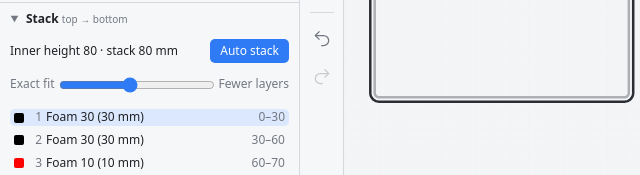
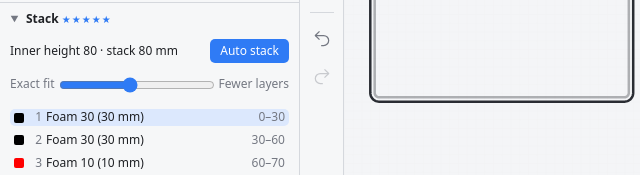
Before and after one commit to falue/incase, a website built with Vite: page index.html in a window 1280 px wide. Shown: the part 393-568 px from the top of the page, 0-640 px from the left. Built offline with nearby package versions, Linux system fonts and the light colour scheme; what clipper2-ts would draw is missing.

Commit message:
better faster stronger longer

```diff
--- a/index.html
+++ b/index.html
@@ -50,7 +50,7 @@
       <!-- placed as the last cell of the Case fields by renderCase -->
       <span id="preset-picker" class="preset-picker"><button id="presets-button" data-tip="Fill in the case from a brand's model or one of your own">Brands…</button><div id="presets" class="presets" hidden></div></span>
       <details open><summary>Available materials <small>order = preference</small></summary><div id="materials"></div></details>
-      <details open><summary>Stack <small>top → bottom</small></summary><div id="stack-head" class="row"></div><div id="stack-weight" class="row" data-tip="Auto stack: how much less sinking of the objects (in mm, all added up) one more layer must bring"></div><div id="stack"></div></details>
+      <details open><summary>Stack <small id="stack-score"></small></summary><div id="stack-head" class="row"></div><div id="stack-weight" class="row" data-tip="Auto stack: how much less sinking of the objects (in mm, all added up) one more layer must bring"></div><div id="stack"></div></details>
       <details open><summary>Export as…</summary><div id="export"></div></details>
       <footer class="links">
         <a href="https://github.com/falue/incase" target="_blank" rel="noopener" data-tip="Source code on GitHub"><svg viewBox="0 0 16 16" aria-label="GitHub"><path d="M8 0C3.58 0 0 3.58 0 8c0 3.54 2.29 6.53 5.47 7.59.4.07.55-.17.55-.38 0-.19-.01-.82-.01-1.49-2.01.37-2.53-.49-2.69-.94-.09-.23-.48-.94-.82-1.13-.28-.15-.68-.52-.01-.53.63-.01 1.08.58 1.23.82.72 1.21 1.87.87 2.33.66.07-.52.28-.87.51-1.07-1.78-.2-3.64-.89-3.64-3.95 0-.87.31-1.59.82-2.15-.08-.2-.36-1.02.08-2.12 0 0 .67-.21 2.2.82.64-.18 1.32-.27 2-.27.68 0 1.36.09 2 .27 1.53-1.04 2.2-.82 2.2-.82.44 1.1.16 1.92.08 2.12.51.56.82 1.27.82 2.15 0 3.07-1.87 3.75-3.65 3.95.29.25.54.73.54 1.48 0 1.07-.01 1.93-.01 2.2 0 .21.15.46.55.38A8.013 8.013 0 0016 8c0-4.42-3.58-8-8-8z"/></svg></a>
--- a/src/main.ts
+++ b/src/main.ts
@@ -406,7 +406,8 @@ function renderStackWeight(max = 50) {
   )
 }
 
-function renderStack() {
+/** `starMm`: mm of misfit (objects off a layer top, stack short of the case) that cost one of the 5 stars. */
+function renderStack(starMm = 5) {
   const { stack, materials, box } = project
   $('stack-weight').hidden = !project.stackAuto
   const manual = (action: () => void) => () => {
@@ -456,6 +457,18 @@ function renderStack() {
       { className: 'toggle' + (project.stackAuto ? ' active' : '') },
     ),
   )
+  // how far each object's cut misses a layer boundary, and the stack the case depth
+  const off = project.items.map(it => ({ name: it.name, d: Math.abs(resting(project, it).z - it.z) })).filter(o => o.d > 0.01)
+  const worst = off.reduce((w, o) => (o.d > w.d ? o : w), { name: '', d: 0 })
+  const short = box.depth - z
+  const total = off.reduce((sum, o) => sum + o.d, 0)
+  const misses = [
+    off.length && `objects off by ${fmtLen(total)} ${unit()} in total (most: ${worst.name}, ${fmtLen(worst.d)})`,
+    short > 0.01 && `stack ${fmtLen(short)} ${unit()} short of the case depth`,
+  ].filter(Boolean)
+  const score = Math.max(0, 5 - Math.floor((total + (short > 0.01 ? short : 0)) / starMm))
+  $('stack-score').dataset.tip = `Fit ${score}/5: ${misses.length ? misses.join(' · ') : 'every object sits right on a layer top and the stack fills the case'}. One star less per ${fmtLen(starMm)} ${unit()} off`
+  $('stack-score').replaceChildren(...[0, 1, 2, 3, 4].map(i => h('span', { className: i < score ? '' : 'miss', textContent: '★' })))
   $('stack').replaceChildren(
     ...rows,
     ...(project.stackAuto ? [] : [button('+ Layer', "Adds it at the bottom, using the last layer's material", manual(() => materials.length && stack.push(stack.at(-1) ?? materials[0].id)))]),
--- a/src/style.css
+++ b/src/style.css
@@ -233,6 +233,8 @@ h4 { margin: 10px 0 4px; font-size: 11px; color: var(--muted); font-weight: 600;
 #stack > button { justify-self: start; }
 #stack > .sortable { display: grid; grid-template-columns: subgrid; align-items: center; }
 #stack-weight input { margin: 0; accent-color: var(--accent); }
+#stack-score { color: var(--accent); letter-spacing: 1px; }
+#stack-score .miss { opacity: 0.25; }
 #stack .range { text-align: right; font-variant-numeric: tabular-nums; }
 #view2d .object-outline { fill: none; stroke-width: 1px; vector-effect: non-scaling-stroke; pointer-events: none; }
 
```
